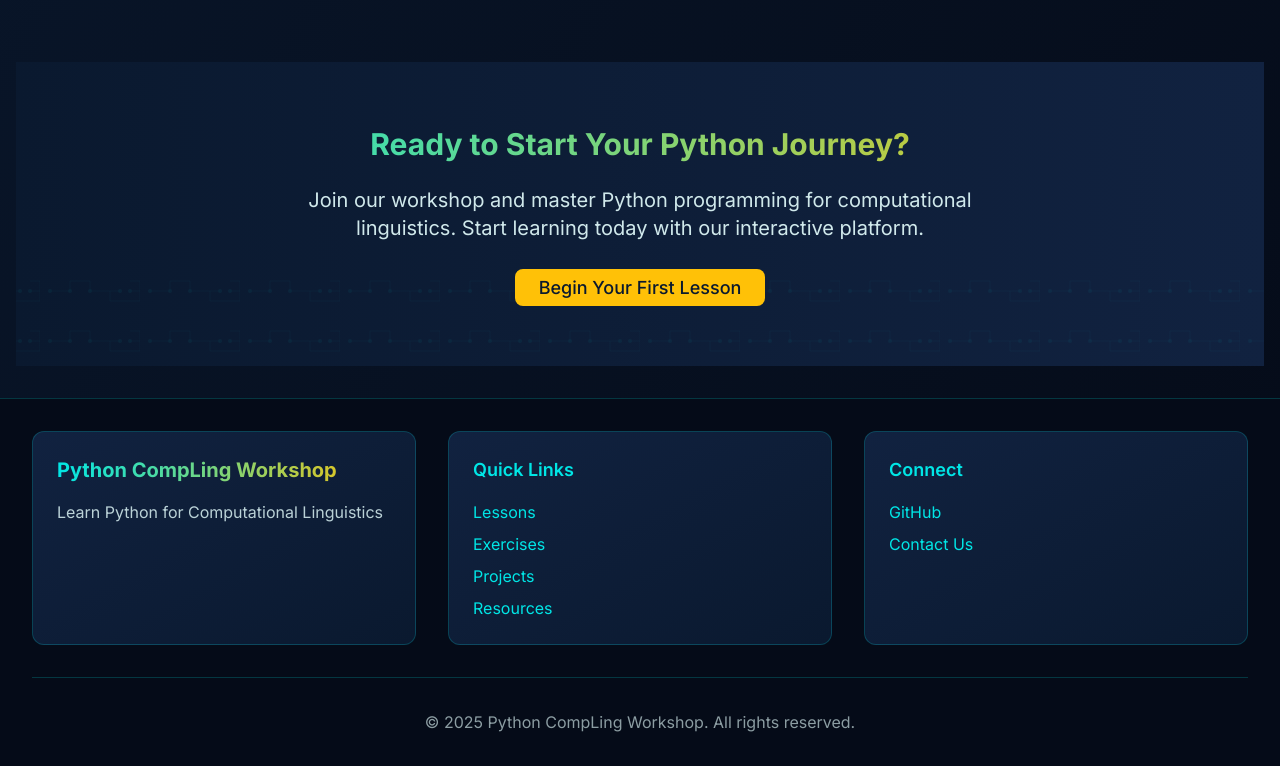
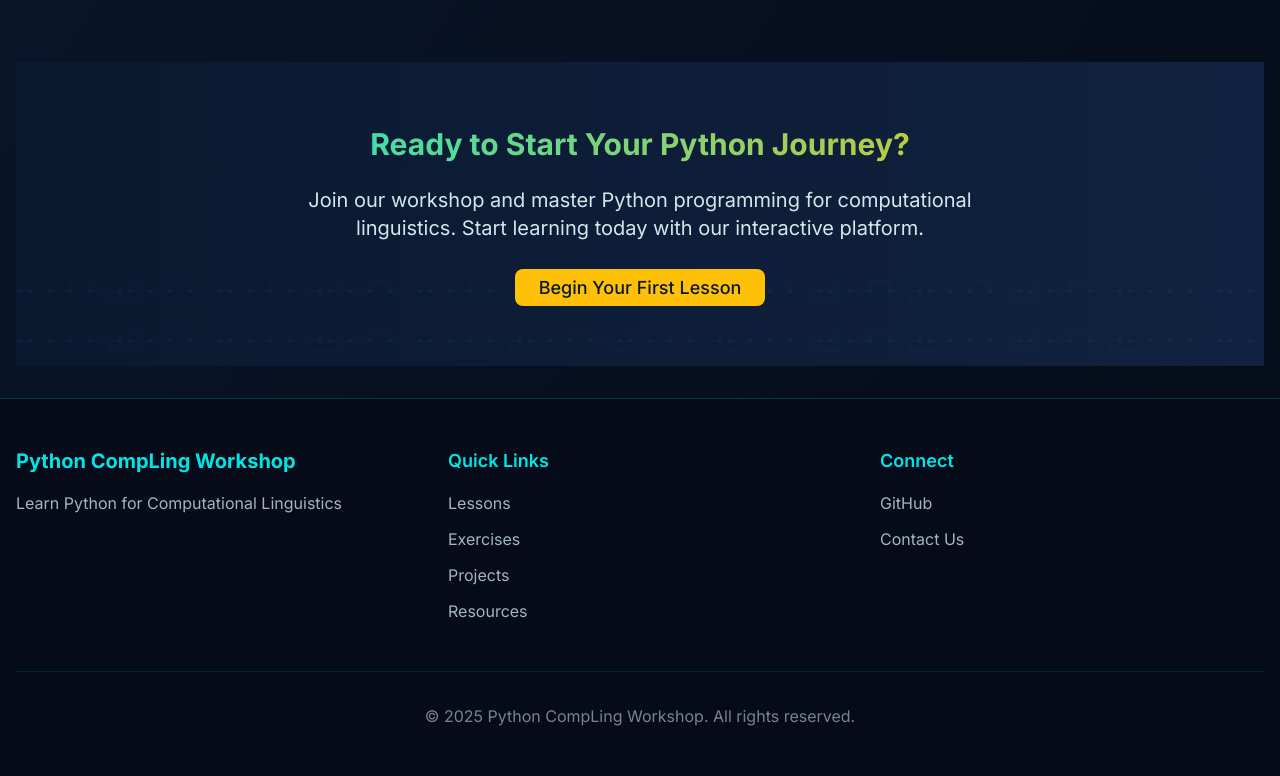
Before and after one commit to linguist89/compling_python_workshop_2025, a Next.js app: page / in a window 1280 px wide. Shown: the part 1359-2135 px from the top of the page. Built offline with nearby package versions, Linux system fonts and the light colour scheme.

Commit message:
Overall layout looks good´

```diff
--- a/src/app/layout.js
+++ b/src/app/layout.js
@@ -14,9 +14,8 @@ function Navbar() {
     <nav className="backdrop-blur-md bg-[#0A192F]/90 border-b border-[#00E6E6]/20 sticky top-0 z-50">
       <div className="container mx-auto py-4">
         <div className="flex items-center justify-between">
-          <div className="text-2xl font-bold heading-gradient">PyCL Workshop</div>
+          <a href="/" className="text-2xl font-bold heading-gradient hover:opacity-80 transition-all duration-300">PyCL Workshop</a>
           <div className="space-x-6">
-            <a href="/" className="neon-link">Home</a>
             <a href="/lessons" className="neon-link">Lessons</a>
             <a href="/exercises" className="neon-link">Exercises</a>
             <a href="/projects" className="neon-link">Projects</a>
@@ -30,32 +29,32 @@ function Navbar() {
 
 function Footer() {
   return (
-    <footer className="bg-[#050B18] border-t border-[#00E6E6]/20 py-8">
-      <div className="container mx-auto">
-        <div className="grid grid-cols-1 md:grid-cols-3 gap-8">
-          <div className="tech-card">
-            <h3 className="text-xl font-bold mb-4 heading-gradient">Python CompLing Workshop</h3>
-            <p className="text-[#E6FFFF]/80">Learn Python for Computational Linguistics</p>
+    <footer className="bg-[#050B18] border-t border-[#00E6E6]/20 py-12">
+      <div className="container mx-auto px-4">
+        <div className="grid grid-cols-1 md:grid-cols-3 gap-12">
+          <div>
+            <h3 className="text-xl font-bold text-[#00E6E6] mb-4">Python CompLing Workshop</h3>
+            <p className="text-[#E6FFFF]/70">Learn Python for Computational Linguistics</p>
           </div>
-          <div className="tech-card">
-            <h4 className="text-lg font-semibold mb-4 text-[#00E6E6]">Quick Links</h4>
-            <ul className="space-y-2 text-[#E6FFFF]/80">
-              <li><a href="/lessons" className="neon-link">Lessons</a></li>
-              <li><a href="/exercises" className="neon-link">Exercises</a></li>
-              <li><a href="/projects" className="neon-link">Projects</a></li>
-              <li><a href="/resources" className="neon-link">Resources</a></li>
+          <div>
+            <h4 className="text-lg font-semibold text-[#00E6E6] mb-4">Quick Links</h4>
+            <ul className="space-y-3">
+              <li><a href="/lessons" className="text-[#E6FFFF]/70 hover:text-[#00E6E6] transition-colors">Lessons</a></li>
+              <li><a href="/exercises" className="text-[#E6FFFF]/70 hover:text-[#00E6E6] transition-colors">Exercises</a></li>
+              <li><a href="/projects" className="text-[#E6FFFF]/70 hover:text-[#00E6E6] transition-colors">Projects</a></li>
+              <li><a href="/resources" className="text-[#E6FFFF]/70 hover:text-[#00E6E6] transition-colors">Resources</a></li>
             </ul>
           </div>
-          <div className="tech-card">
-            <h4 className="text-lg font-semibold mb-4 text-[#00E6E6]">Connect</h4>
-            <ul className="space-y-2 text-[#E6FFFF]/80">
-              <li><a href="https://github.com/chcaa" className="neon-link">GitHub</a></li>
-              <li><a href="#" className="neon-link">Contact Us</a></li>
+          <div>
+            <h4 className="text-lg font-semibold text-[#00E6E6] mb-4">Connect</h4>
+            <ul className="space-y-3">
+              <li><a href="https://github.com/chcaa" className="text-[#E6FFFF]/70 hover:text-[#00E6E6] transition-colors">GitHub</a></li>
+              <li><a href="#" className="text-[#E6FFFF]/70 hover:text-[#00E6E6] transition-colors">Contact Us</a></li>
             </ul>
           </div>
         </div>
-        <div className="mt-8 pt-8 border-t border-[#00E6E6]/20 text-center text-[#E6FFFF]/60">
-          <p>&copy; {new Date().getFullYear()} Python CompLing Workshop. All rights reserved.</p>
+        <div className="mt-12 pt-8 border-t border-[#00E6E6]/10 text-center">
+          <p className="text-[#E6FFFF]/50">&copy; {new Date().getFullYear()} Python CompLing Workshop. All rights reserved.</p>
         </div>
       </div>
     </footer>
```
